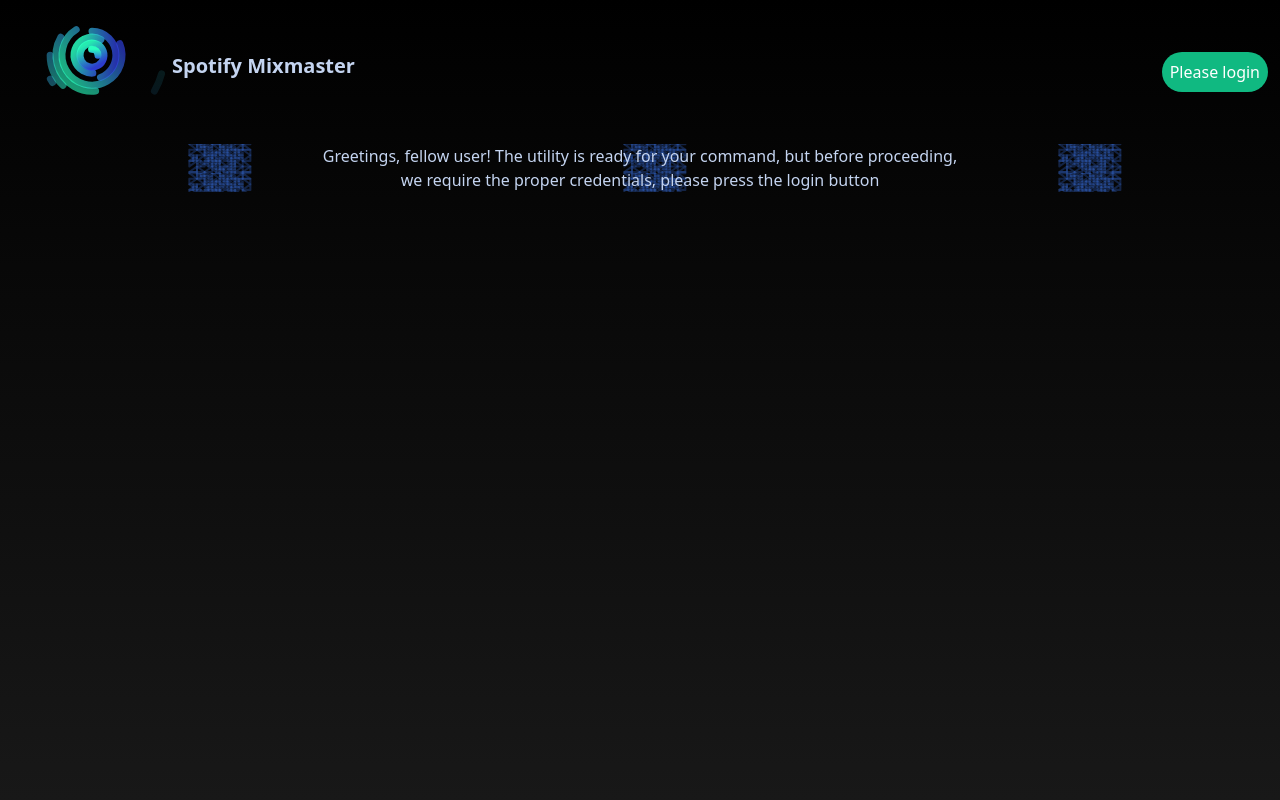
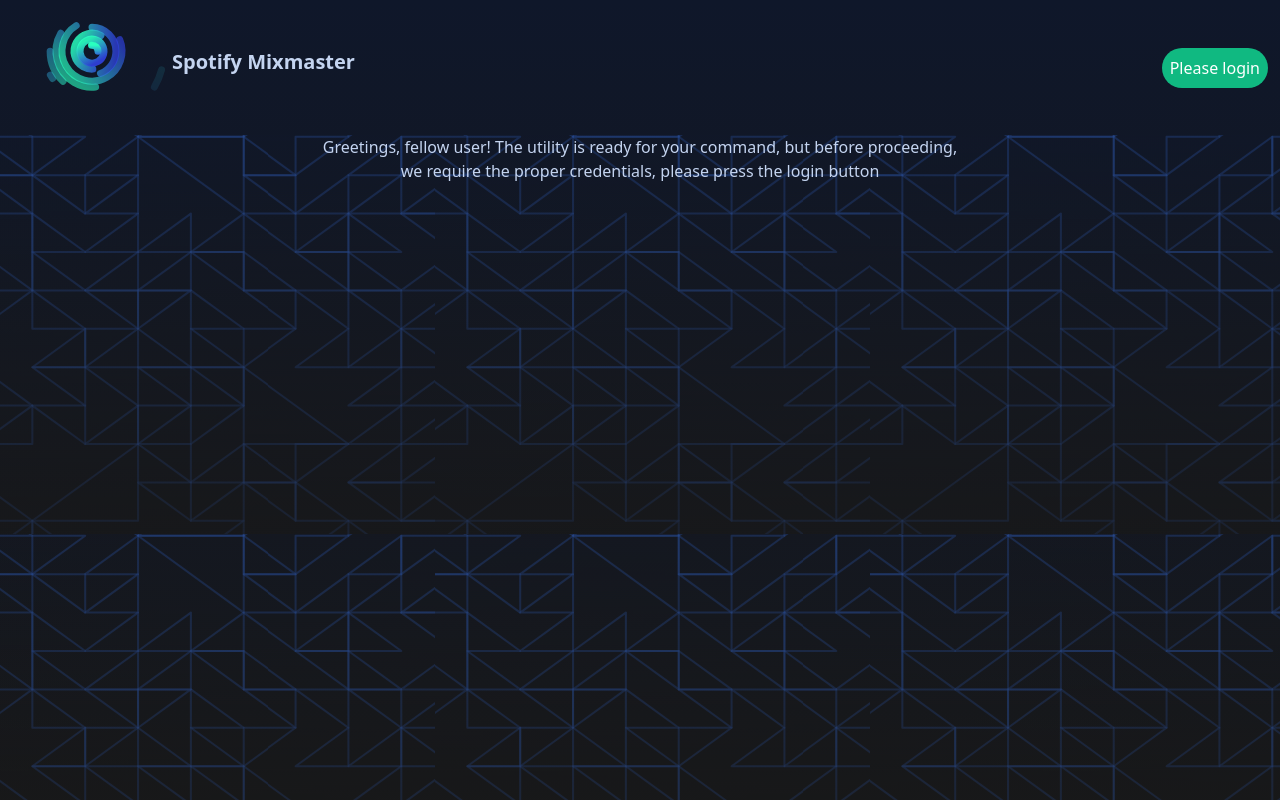
Before and after one commit to dlibis/graspop-playlist-maker, a Next.js app in the folder client/: page / in a window 1280 px wide. Built offline with nearby package versions, Linux system fonts and the light colour scheme; no server answers.

Commit message:
continue work on the frontend

```diff
--- a/client/src/components/ArtistForm.tsx
+++ b/client/src/components/ArtistForm.tsx
@@ -34,8 +34,9 @@
 
   return (
     <form onSubmit={handleSubmit(onSubmit)}>
-      <div className="space-x-4 flex items-center">
+      <div className="space-y-4 justify-center md:space-x-4 md:space-y-0 flex items-center flex-wrap ">
         <p>Add to existing playlist</p>
+        <div className="flex gap-3">
           <label
             htmlFor="default-search"
             className="mb-2 text-sm font-medium text-gray-900 sr-only dark:text-white"
@@ -64,7 +65,7 @@
               <input
                 type="search"
                 id="default-search"
-              className="input bg-neutral text-sm rounded-lg block w-full pl-10 p-2.5  "
+                className="input bg-neutral text-sm rounded-lg block w-full pl-10 p-2.5  flex-1 focus:input-primary "
                 {...register('artist', { required: true })}
                 placeholder="Type here desired artists to add"
                 onChange={(e) => {
@@ -99,7 +100,7 @@
           </div>
           <div>
             <select
-            className="select w-full max-w-xs"
+              className="select flex-1 focus:input-primary "
               {...register('playlist', { required: true })}
               defaultValue={''}
             >
@@ -118,7 +119,8 @@
               </p>
             )}
           </div>
-        <div className="flex flex-col items-center w-[150px] space-y-2">
+        </div>
+        <div className="flex flex-col items-center w-[150px] space-y-2 ">
           <p className="label-text">
             {isToggleChecked ? 'Full Discography' : 'Top 10 songs'}
           </p>
@@ -130,7 +132,10 @@
             onChange={handleSetToggle}
           />
         </div>
-        <button className="btn rounded-full bg-primary" type="submit">
+        <button
+          className="btn btn-xs sm:btn-sm rounded-full bg-primary "
+          type="submit"
+        >
           Add Artist
         </button>
       </div>
--- a/client/src/components/ArtistGrid.tsx
+++ b/client/src/components/ArtistGrid.tsx
@@ -1,21 +1,44 @@
+import { ChangeEvent } from 'react';
+
 import { InfoAlert } from '@/components/InfoAlert';
 import { LoadingImage } from '@/components/LoadingImage';
 
-export const ArtistGrid = ({ recomArtists, loadingImage, searchType }) => {
+export const ArtistGrid = ({
+  recomArtists,
+  loadingImage,
+  searchType,
+  handleFreezeResults,
+  freezeResults,
+}) => {
   return (
-    <div className="mt-8 space-y-4 bg-black p-8">
-      {recomArtists.length ? (
+    <>
+      {recomArtists.length > 0 ? (
+        <div className="space-y-4 bg-black bg-opacity-30 rounded-t-xl mt-8 p-8">
+          <div className="flex justify-between items-center gap-2 flex-wrap">
             <p>
-          Based on your query, here&apos;s a list of artists that might interest
-          you:
+              Based on your query, here&apos;s a list of artists that might
+              interest you:
             </p>
-      ) : searchType === 'getData' ? (
-        <InfoAlert
-          text={
-            "The artist you queried is very unique and didn't return any results 😔"
+            <div>
+              <div className="form-control">
+                <label className="label cursor-pointer">
+                  <span className="label-text pr-2">Freeze results</span>
+                  <input
+                    type="checkbox"
+                    className="checkbox"
+                    checked={freezeResults}
+                    onClick={(
+                      e: React.MouseEvent<HTMLInputElement, MouseEvent>,
+                    ) =>
+                      handleFreezeResults(
+                        (e.target as HTMLInputElement).checked,
+                      )
                     }
                   />
-      ) : null}
+                </label>
+              </div>
+            </div>
+          </div>
           <div className="grid grid-cols-4 gap-4">
             {recomArtists.map(({ name, ...el }) => (
               <div className="flex flex-col items-center" key={name}>
@@ -42,5 +65,13 @@
             ))}
           </div>
         </div>
+      ) : searchType === 'getData' ? (
+        <InfoAlert
+          text={
+            "The artist you queried is very unique and didn't return any results 😔"
+          }
+        />
+      ) : null}
+    </>
   );
 };
--- a/client/src/pages/index.tsx
+++ b/client/src/pages/index.tsx
@@ -2,6 +2,7 @@
 
 import axios from 'axios';
 import { Inter } from 'next/font/google';
+import Head from 'next/head';
 import Link from 'next/link';
 import { ToastContainer, toast } from 'react-toastify';
 import 'react-toastify/dist/ReactToastify.css';
@@ -25,6 +26,7 @@
   error: string;
 }) {
   const inputRef = useRef<HTMLInputElement>(null);
+  const [freezeResults, setFreezeResults] = useState<boolean>(false);
   const [loadingImage, setLoadingImage] = useState<boolean>(false);
   const [recomArtists, setRecomArtists] = useState<{
     data: { [k: string]: any }[];
@@ -60,7 +62,7 @@
   const debounced = useDebouncedCallback(
     // function
     async (value) => {
-      if (value === '') return;
+      if (value === '' || freezeResults) return;
       try {
         const { data: similarArtistsArr } = (await axios.get(
           `api/artist/${value}`,
@@ -90,12 +92,19 @@
     500,
   );
 
-  const handleResetQuery = () =>
+  const handleResetQuery = () => {
+    if (freezeResults) return;
     setRecomArtists({ data: [], searchType: 'reset' });
+    setFreezeResults(false);
+  };
 
   return (
     <>
-      <nav className="flex items-center justify-between p-3">
+      <Head>
+        <title>Spotify Mixmaster</title>
+        <meta name="description" content="This is my page description." />
+      </Head>
+      <nav className="flex items-center justify-between p-3 h-[var(--nav-height)]">
         <div className="flex items-center">
           <Logo />
           <div className="text-xl font-bold pb-3">Spotify Mixmaster</div>
@@ -108,43 +117,55 @@
           </Link>
         </div>
       </nav>
-      <main className="flex flex-col items-center ">
+      <main>
+        <div className="container ">
           {!error ? (
             <>
-            {/* <main
-            className={`flex min-h-screen flex-col items-center  p-8 ${inter.className}`}
-          > */}
               <ToastContainer autoClose={2000} />
-            <div className="py-4 bg-black w-full">
+              <div>
+                <ArtistForm
+                  playlists={playlists}
+                  debounced={debounced}
+                  handleResetQuery={handleResetQuery}
+                />
+                <div className="divider my-1" />
+                <div className="container ">
+                  <div
+                    tabIndex={0}
+                    className="collapse collapse-plus border border-base-300 bg-base-100 rounded-box "
+                  >
+                    <input type="checkbox" />
+                    <div className="collapse-title text-md font-medium p-[0.5rem] min-h-[2rem]">
+                      Create a new playlist
+                    </div>
+                    <div className="collapse-content">
                       <form onSubmit={onSubmitCreate}>
-                <div className="space-x-4 flex items-center justify-center">
+                        <div className="sm:space-x-4 sm:space-y-0 flex items-center justify-center flex-wrap space-y-4">
                           <input
-                    className="input w-auto"
+                            className="input input-bordered focus:input-primary my-2"
                             ref={inputRef}
                             placeholder="Name of the playlist"
                           />
                           <button
                             type="submit"
-                    className="btn rounded-full bg-primary mx-3"
+                            className="btn rounded-full bg-primary"
                           >
                             create new playlist
                           </button>
                         </div>
                       </form>
                     </div>
-            <div className="divider" />
-            <div>
-              <ArtistForm
-                playlists={playlists}
-                debounced={debounced}
-                handleResetQuery={handleResetQuery}
-              />
+                  </div>
+                </div>
                 <ArtistGrid
                   recomArtists={recomArtists.data}
                   loadingImage={loadingImage}
                   searchType={recomArtists.searchType}
+                  handleFreezeResults={setFreezeResults}
+                  freezeResuls={freezeResults}
                 />
               </div>
+
               {/* </main> */}
             </>
           ) : (
@@ -154,6 +175,7 @@
               the login button
             </div>
           )}
+        </div>
       </main>
     </>
   );
--- a/client/src/styles/globals.css
+++ b/client/src/styles/globals.css
@@ -6,6 +6,7 @@
   --foreground-rgb: 0, 0, 0;
   --background-start-rgb: 214, 219, 220;
   --background-end-rgb: 255, 255, 255;
+  --nav-height: 135px;
 }
 
 @media (prefers-color-scheme: dark) {
@@ -16,15 +17,26 @@
   }
 }
 html {
-  background: linear-gradient(black, #181818);
-}
-body {
-  margin: 0;
-  height: 100vh;
+  background: linear-gradient(#0f172a, #181818);
+  min-height: 100vh;
+  margin: 0 auto;
 }
 
+html,
+body,
+body > div:first-child,
+div#__next,
+div#__next > div {
+  min-height: 100%;
+}
 main {
-  background-image: url('/images/bg.svg');
+  background-image: linear-gradient(
+      to bottom,
+      rgba(15, 23, 42, 0.2),
+      rgba(24, 24, 24, 0.6)
+    ),
+    url('/images/bg.svg');
+  min-height: calc(100vh - var(--nav-height));
 
   background-size: 34% 60%;
   background-repeat: repeat;
--- a/client/tailwind.config.js
+++ b/client/tailwind.config.js
@@ -6,18 +6,21 @@
     './src/app/**/*.{js,ts,jsx,tsx,mdx}',
   ],
   theme: {
+    container: { center: true },
     extend: {
       backgroundImage: {
         'hero-pattern':
           "url('/images/bg.svg'), linear-gradient(black, #181818);",
       },
-      opacity: {
-        'hero-pattern': 0.75,
-      },
-      backgroundColor: 'black',
     },
   },
-  plugins: [require('daisyui')],
+  plugins: [
+    require('daisyui'),
+    function ({ addVariant }) {
+      addVariant('child', '& > *');
+      addVariant('child-hover', '& > *:hover');
+    },
+  ],
   daisyui: {
     themes: [
       {
```
Lines whose indentation alone changed are shown as unchanged.
